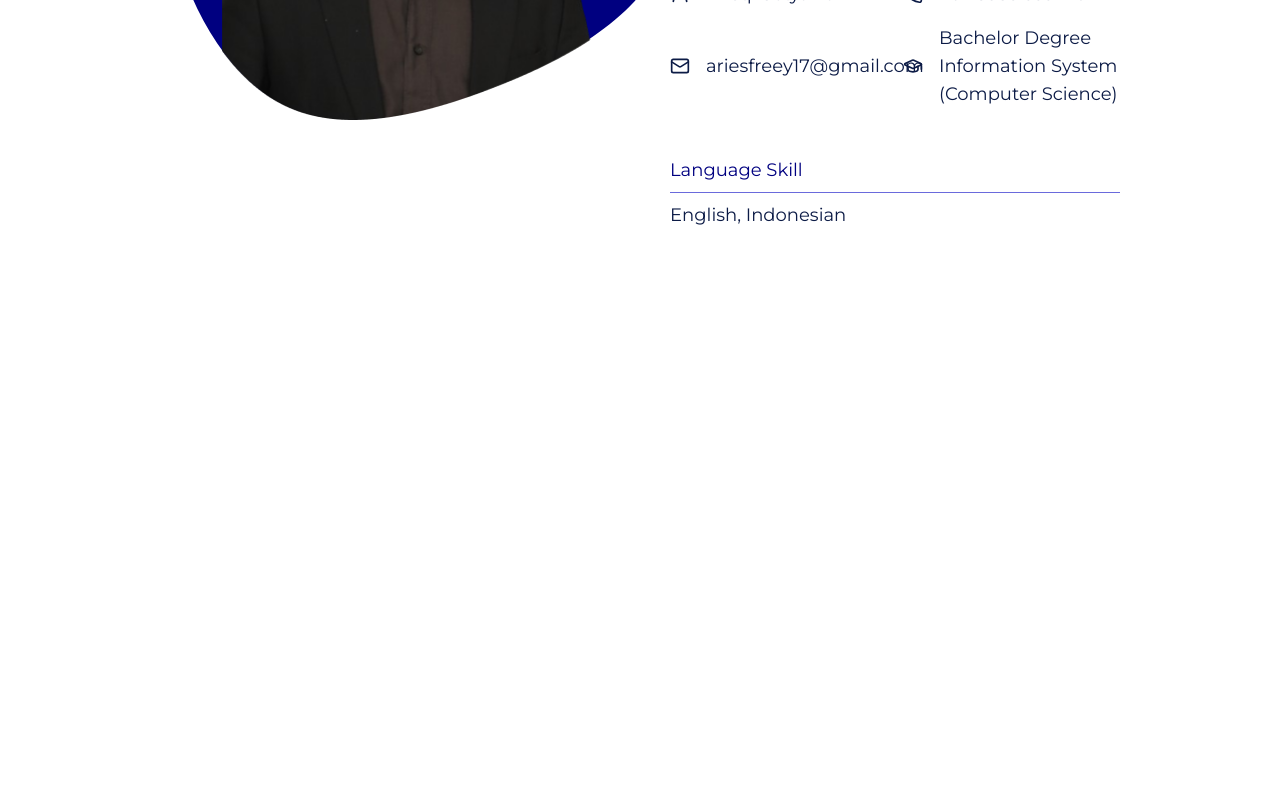
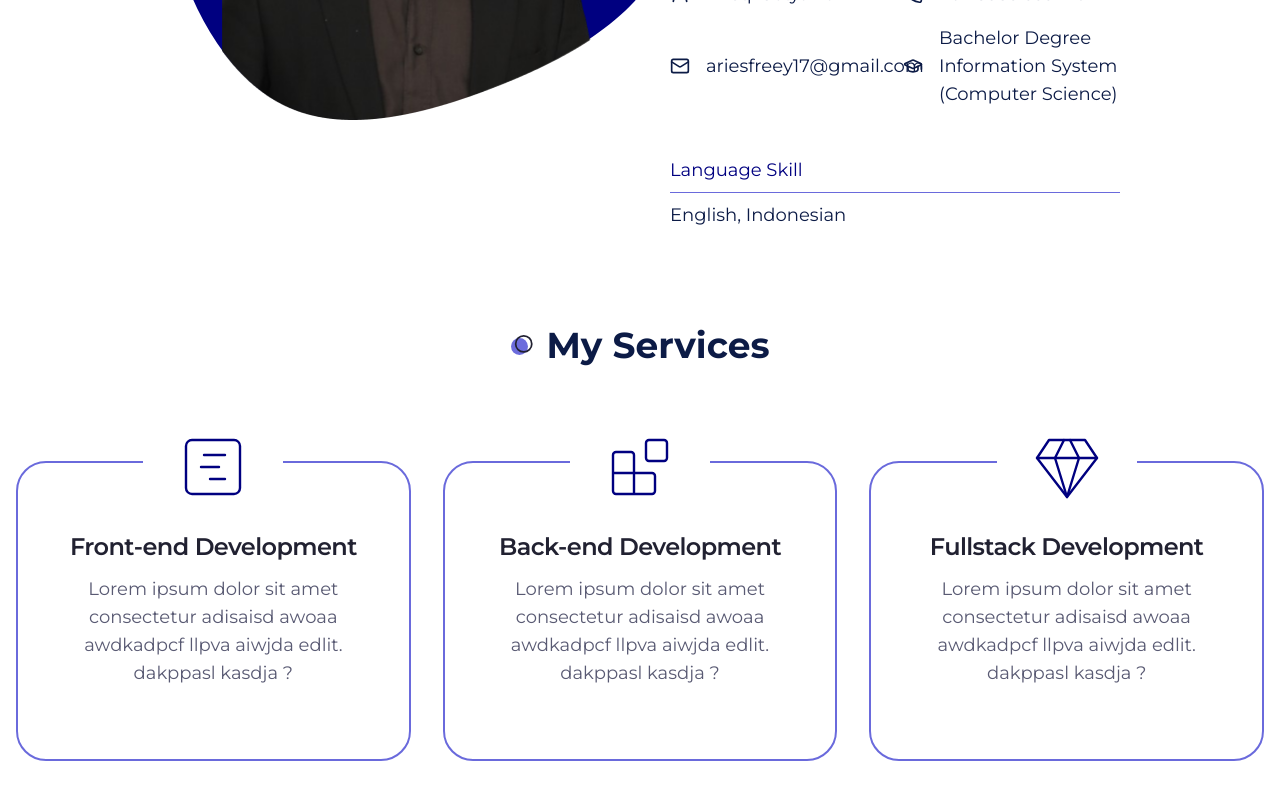
Before and after one commit to Aries1711/portfolio-landing-page, a Next.js app: page / in a window 1280 px wide. Shown: the part 1316-2116 px from the top of the page. Built offline with nearby package versions, Linux system fonts and the light colour scheme.

Commit message:
feat : services section

```diff
--- a/app/page.jsx
+++ b/app/page.jsx
@@ -1,11 +1,13 @@
 import Hero from "@/components/sections/Hero";
 import About from "@/components/sections/About";
+import Services from "@/components/sections/Services";
 
 export default function Home() {
   return (
     <main>
       <Hero />
       <About />
+      <Services />
     </main>
   );
 }
--- a/components/sections/Services.jsx
+++ b/components/sections/Services.jsx
@@ -1,5 +1,66 @@
+import { GanttChartSquare, Blocks, Gem } from "lucide-react";
+import {
+  Card,
+  CardContent,
+  CardDescription,
+  CardHeader,
+  CardTitle,
+} from "@/components/ui/card";
+
+const servicesData = [
+  {
+    icon: <GanttChartSquare size={72} strokeWidth={0.8} />,
+    title: "Front-end Development",
+    description:
+      "Lorem ipsum dolor sit amet consectetur adisaisd awoaa awdkadpcf llpva aiwjda edlit. dakppasl kasdja ?",
+  },
+  {
+    icon: <Blocks size={72} strokeWidth={0.8} />,
+    title: "Back-end Development",
+    description:
+      "Lorem ipsum dolor sit amet consectetur adisaisd awoaa awdkadpcf llpva aiwjda edlit. dakppasl kasdja ?",
+  },
+  {
+    icon: <Gem size={72} strokeWidth={0.8} />,
+    title: "Fullstack Development",
+    description:
+      "Lorem ipsum dolor sit amet consectetur adisaisd awoaa awdkadpcf llpva aiwjda edlit. dakppasl kasdja ?",
+  },
+];
+
 const Services = () => {
-  return <div>Services</div>;
+  return (
+    <section className="mb-12 xl:mb-36">
+      <div className="container mx-auto">
+        <h2 className="section-title mb-12 xl:mb-24 text-center mx-auto">
+          My Services
+        </h2>
+      </div>
+      {/* Grid Items */}
+      <div className="grid xl:grid-cols-3 justify-center gap-y-12 xl:gap-y-24 xl:gap-x-8 mx-4">
+        {servicesData.map((item, index) => {
+          return (
+            <Card
+              className="w-full max-w-[424px] h-[300px] flex flex-col pt-16 pb-10 justify-center items-center relative"
+              key={index}
+            >
+              <CardHeader className="text-primary absolute -top-[60px]">
+                <div className="w-[140px] h-[80px] bg-white dark:bg-background flex justify-center items-center">
+                  {item.icon}
+                </div>
+              </CardHeader>
+              <CardContent className="text-center">
+                <CardTitle className="mb-4">{item.title}</CardTitle>
+                <CardDescription className="text-lg">
+                  {item.description}
+                </CardDescription>
+              </CardContent>
+            </Card>
+          );
+        })}
+      </div>
+    </section>
+  );
 };
 
 export default Services;
--- a/components/ui/card.jsx
+++ b/components/ui/card.jsx
@@ -1,50 +1,68 @@
-import * as React from "react"
+import * as React from "react";
 
-import { cn } from "@/lib/utils"
+import { cn } from "@/lib/utils";
 
 const Card = React.forwardRef(({ className, ...props }, ref) => (
   <div
     ref={ref}
-    className={cn("rounded-lg border bg-card text-card-foreground shadow-sm", className)}
-    {...props} />
-))
-Card.displayName = "Card"
+    className={cn(
+      "rounded-[30px] border-2 bg-background text-card-foreground",
+      className
+    )}
+    {...props}
+  />
+));
+Card.displayName = "Card";
 
 const CardHeader = React.forwardRef(({ className, ...props }, ref) => (
   <div
     ref={ref}
     className={cn("flex flex-col space-y-1.5 p-6", className)}
-    {...props} />
-))
-CardHeader.displayName = "CardHeader"
+    {...props}
+  />
+));
+CardHeader.displayName = "CardHeader";
 
 const CardTitle = React.forwardRef(({ className, ...props }, ref) => (
   <h3
     ref={ref}
-    className={cn("text-2xl font-semibold leading-none tracking-tight", className)}
-    {...props} />
-))
-CardTitle.displayName = "CardTitle"
+    className={cn(
+      "text-2xl font-semibold leading-none tracking-tight",
+      className
+    )}
+    {...props}
+  />
+));
+CardTitle.displayName = "CardTitle";
 
 const CardDescription = React.forwardRef(({ className, ...props }, ref) => (
   <p
     ref={ref}
     className={cn("text-sm text-muted-foreground", className)}
-    {...props} />
-))
-CardDescription.displayName = "CardDescription"
+    {...props}
+  />
+));
+CardDescription.displayName = "CardDescription";
 
 const CardContent = React.forwardRef(({ className, ...props }, ref) => (
   <div ref={ref} className={cn("p-6 pt-0", className)} {...props} />
-))
-CardContent.displayName = "CardContent"
+));
+CardContent.displayName = "CardContent";
 
 const CardFooter = React.forwardRef(({ className, ...props }, ref) => (
   <div
     ref={ref}
     className={cn("flex items-center p-6 pt-0", className)}
-    {...props} />
-))
-CardFooter.displayName = "CardFooter"
+    {...props}
+  />
+));
+CardFooter.displayName = "CardFooter";
 
-export { Card, CardHeader, CardFooter, CardTitle, CardDescription, CardContent }
+export {
+  Card,
+  CardHeader,
+  CardFooter,
+  CardTitle,
+  CardDescription,
+  CardContent,
+};
```
